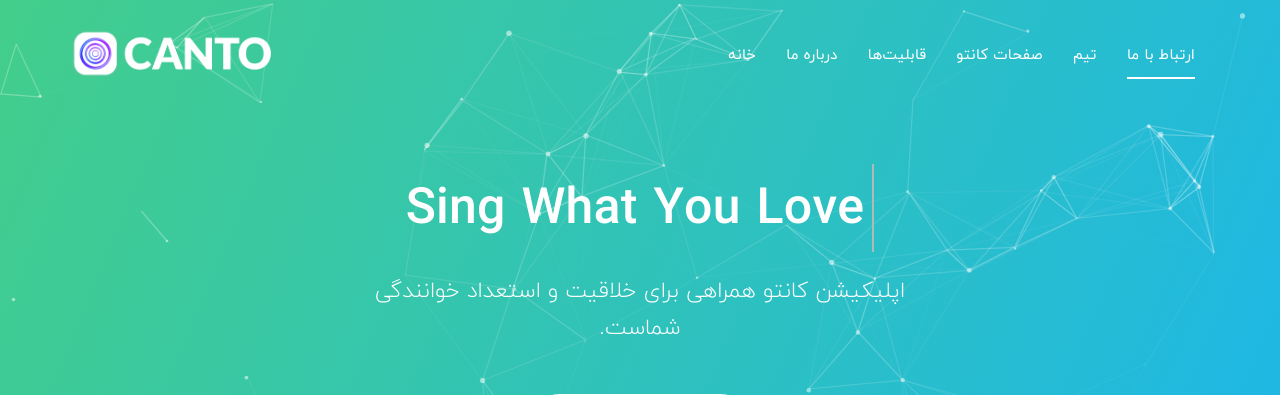
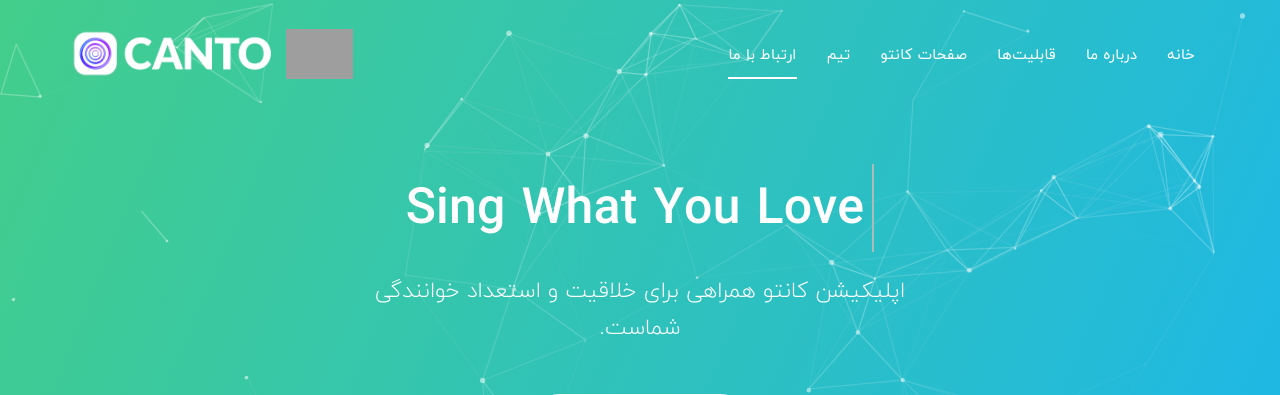
Before and after one commit to pezzati/musikhar, a Django app: page / in a window 1280 px wide. Shown: the top 395 px of the page. Run offline with Django 3.2, Linux system fonts and the light colour scheme; data that the repository does not hold is empty; parts of the project's set-up code (start-up, migrations or seed data) failed here and were passed over; some libraries are stand-ins or nearby versions; grey boxes are pictures that could not be loaded.

Commit message:
sibapp logo

```diff
--- a/templates/index-x1.html
+++ b/templates/index-x1.html
@@ -31,24 +31,28 @@
 								<span class="icon-bar"></span>
 								<span class="icon-bar"></span>
 							</button>
-							<a class="navbar-brand" href="index-particles.html">
+{#                             href="index-particles.html"#}
+							<a class="navbar-brand">
 								<img class="logo logo-light" src="/static/images/logo-white.png" alt="logo" />
 								<img class="logo logo-color" src="/static/images/logo.png" alt="logo" />
 							</a>
+                            <a class="navbar-brand" href="https://sibapp.com/applications/canto">
+                                <img src="https://sibapp.com/files/Sibapp-Download-Icons/dl-eng.png" alt="">
+                            </a>
 						</div>
 
 						<!-- Collect the nav links, forms, and other content for toggling -->
 						<div class="collapse navbar-collapse font-secondary" id="site-collapse-nav">
 							<ul class="nav nav-list navbar-nav navbar-right">
-								<li><a class="nav-item" href="#home">خانه</a></li>
-								<li><a class="nav-item" href="#about">درباره ما</a></li>
-								<li><a class="nav-item" href="#features">قابلیت‌ها</a></li>
-								<li><a class="nav-item" href="#screenshots">صفحات کانتو</a></li>
-{#								<li><a class="nav-item" href="#pricing">Pricing</a></li>#}
-								<li><a class="nav-item" href="#team">تیم</a></li>
-{#								<li><a class="nav-item" href="#testimonial">Testimonial</a></li>#}
-								<li><a class="nav-item" href="#contacts">ارتباط با ما</a></li>
-							</ul>
+                                {#								<li><a class="nav-item" href="#pricing">Pricing</a></li>#}
+                                {#								<li><a class="nav-item" href="#testimonial">Testimonial</a></li>#}
+                                <li><a class="nav-item" href="#contacts">ارتباط با ما</a></li>
+                                <li><a class="nav-item" href="#team">تیم</a></li>
+                                <li><a class="nav-item" href="#screenshots">صفحات کانتو</a></li>
+                                <li><a class="nav-item" href="#features">قابلیت‌ها</a></li>
+                                <li><a class="nav-item" href="#about">درباره ما</a></li>
+                                <li><a class="nav-item" href="#home">خانه</a></li>
+                            </ul>
 						</div><!-- /.navbar-collapse -->
 					</div><!-- /.container -->
 				</nav>
```
